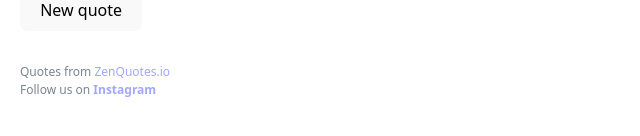
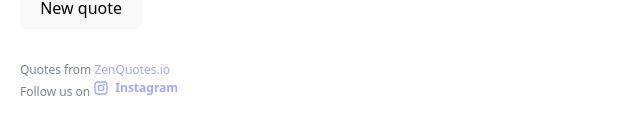
Before and after one commit to solidpro4545/bytewisdom-web, a React (Vite) app in the folder bytewisdom-web/: page / in a window 1280 px wide. Shown: the part 484-620 px from the top of the page, without its empty margins (0-640 px from the left). Built offline with nearby package versions, Linux system fonts and the light colour scheme; no server answers.

Commit message:
add instagram page link

```diff
--- a/bytewisdom-web/src/App.jsx
+++ b/bytewisdom-web/src/App.jsx
@@ -75,8 +75,19 @@ export default function App() {
           href="https://www.instagram.com/bytewisdom_motivation/"
           target="_blank"
           rel="noreferrer"
-    style={{ fontWeight: 'bold' }}
+          style={{ fontWeight: 'bold', display: 'inline-flex', alignItems: 'center' }}
         >
+          {/* Instagram SVG icon */}
+          <svg
+            xmlns="http://www.w3.org/2000/svg"
+            width="16"
+            height="16"
+            fill="currentColor"
+            viewBox="0 0 24 24"
+            style={{ marginRight: 6 }}
+          >
+            <path d="M7.5 2h9A5.5 5.5 0 0 1 22 7.5v9A5.5 5.5 0 0 1 16.5 22h-9A5.5 5.5 0 0 1 2 16.5v-9A5.5 5.5 0 0 1 7.5 2zm0 2A3.5 3.5 0 0 0 4 7.5v9A3.5 3.5 0 0 0 7.5 20h9a3.5 3.5 0 0 0 3.5-3.5v-9A3.5 3.5 0 0 0 16.5 4h-9zm9.25 1.25a1.25 1.25 0 1 1 0 2.5a1.25 1.25 0 0 1 0-2.5zM12 7a5 5 0 1 1 0 10a5 5 0 0 1 0-10zm0 2a3 3 0 1 0 0 6a3 3 0 0 0 0-6z"/>
+          </svg>
           Instagram
         </a>
       </footer>
```
Lines whose indentation alone changed are shown as unchanged.
